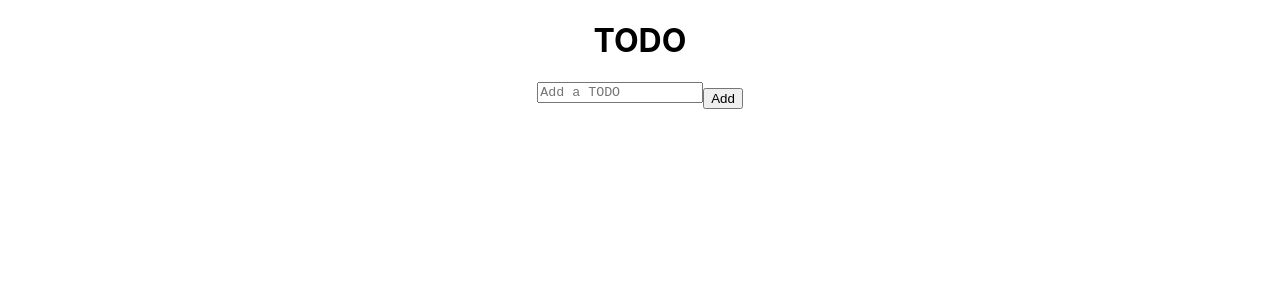
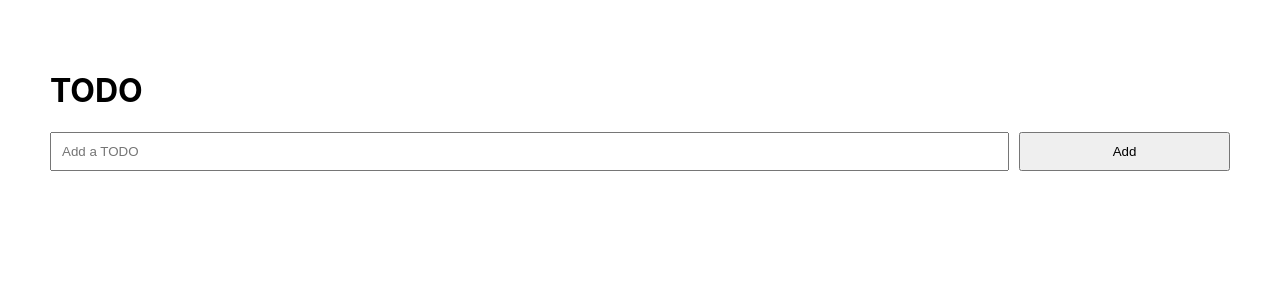
Before and after one commit to ykwclare/ui-todo-tutorial, a React (Create React App) app: page / in a window 1280 px wide. Shown: the top 300 px of the page. Built offline with nearby package versions, Linux system fonts and the light colour scheme.

Commit message:
feat: added css styling

```diff
--- a/src/App.css
+++ b/src/App.css
@@ -1,38 +1,26 @@
-.App {
-  text-align: center;
+.app {
+  display: flex;
+  flex-direction: column;
+  align-items: baseline;
+  justify-content: center;
+  padding: 50px;
 }
 
-.App-logo {
-  height: 40vmin;
-  pointer-events: none;
+.todo-input {
+  display: flex;
+  flex-direction: row;
+  width: 100%;
+  justify-content: space-between;
 }
 
-@media (prefers-reduced-motion: no-preference) {
-  .App-logo {
-    animation: App-logo-spin infinite 20s linear;
-  }
+.todo-input__input {
+  margin-right: 10px;
+  padding: 10px;
+  align-self: stretch;
+  flex: 5;
 }
 
-.App-header {
-  background-color: #282c34;
-  min-height: 100vh;
-  display: flex;
-  flex-direction: column;
-  align-items: center;
-  justify-content: center;
-  font-size: calc(10px + 2vmin);
-  color: white;
+.todo-input__button {
+  padding: 10px;
+  flex: 1;
 }
-
-.App-link {
-  color: #61dafb;
-}
-
-@keyframes App-logo-spin {
-  from {
-    transform: rotate(0deg);
-  }
-  to {
-    transform: rotate(360deg);
-  }
-}
--- a/src/App.jsx
+++ b/src/App.jsx
@@ -7,7 +7,7 @@ import { TodoList } from "./components/TodoList";
 
 const App = () => {
   return (
-    <div className="App">
+    <div className="app">
       <TodoContextProvider>
         <Header />
         <TodoInput />
--- a/src/components/TodoInput.jsx
+++ b/src/components/TodoInput.jsx
@@ -3,7 +3,6 @@ import { Input, Button } from "antd";
 import { addTodo } from "../context/todo.actions";
 import { TodoContext } from "../context/TodoContextProvider";
 import { useContext } from "react";
-const { TextArea } = Input;
 
 export const TodoInput = () => {
   const [inputValue, setInputValue] = useState("");
@@ -11,21 +10,25 @@ export const TodoInput = () => {
   const dispatchAddTodo = (todo) => dispatch(addTodo(todo));
 
   return (
-    <>
-      <TextArea
+    <div className="todo-input">
+      <Input
         value={inputValue}
         onChange={({ target: { value } }) => setInputValue(value)}
         placeholder="Add a TODO"
-        autoSize={{ minRows: 1, maxRows: 3 }}
+        size="large"
+        className="todo-input__input"
       />
       <Button
         type="primary"
         shape="round"
-        size={2}
-        onClick={() => dispatchAddTodo(inputValue)}
+        onClick={() => {
+          dispatchAddTodo(inputValue);
+          setInputValue("");
+        }}
+        className="todo-input__button"
       >
         Add
       </Button>
-    </>
+    </div>
   );
 };
```
